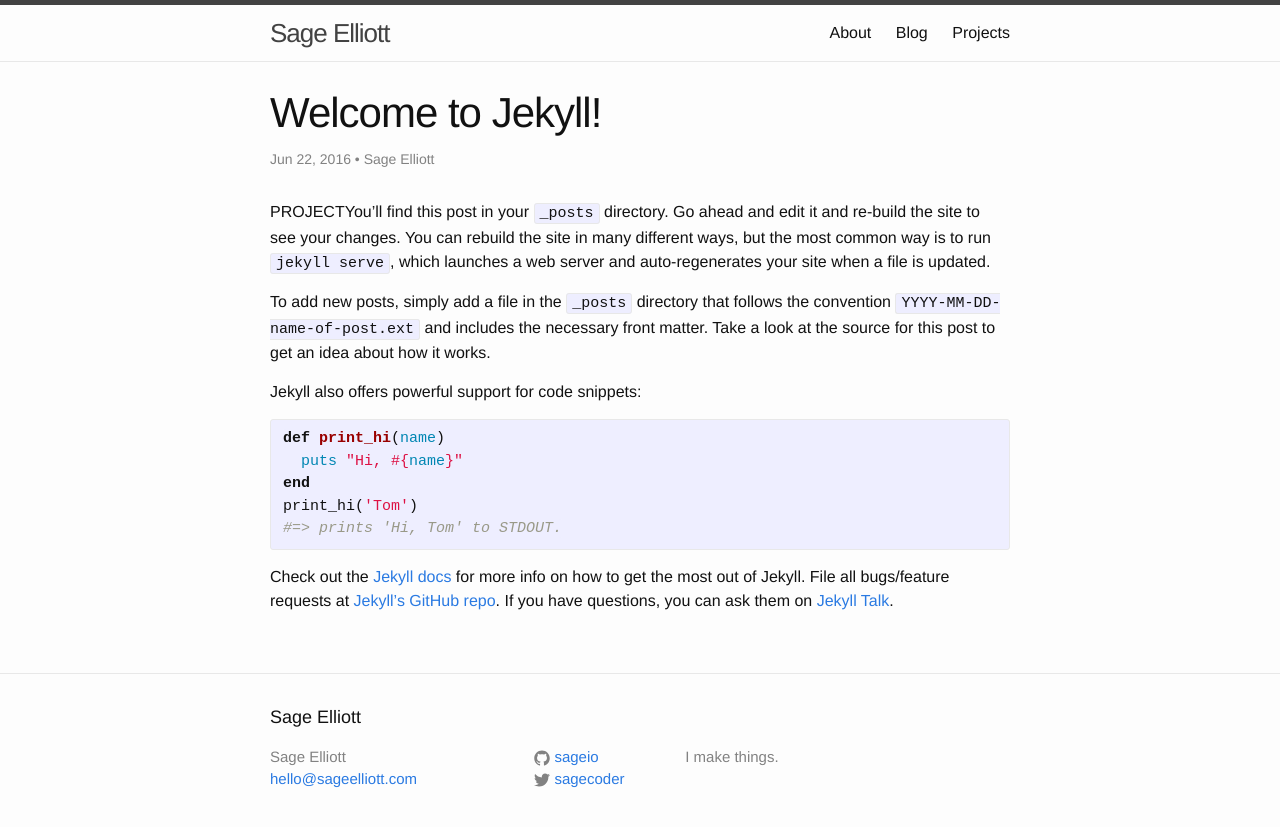
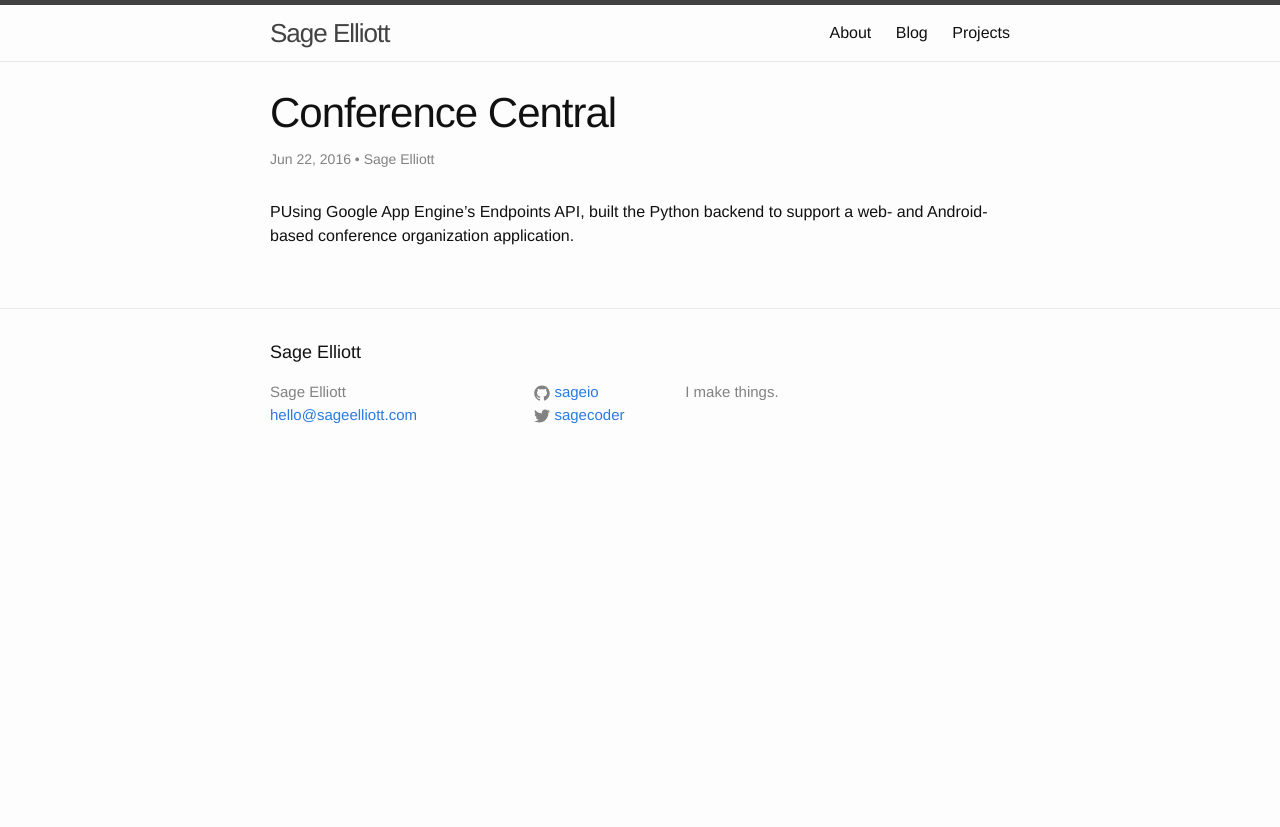
Before and after one commit to sagecodes/sage-blog, a Jekyll site: the page built from _posts/2016-06-22-test.markdown, in a window 1280 px wide. Shown: the top 827 px of the page. Built offline with Jekyll 4.4.1, drawn with Linux system fonts in a browser that asks for light colours.

Commit message:
Add actual sample project and update AWS post

```diff
--- a/_posts/2016-06-22-test.markdown
+++ b/_posts/2016-06-22-test.markdown
@@ -1,28 +1,12 @@
 ---
 layout: post
-title:  "Welcome to Jekyll!"
+title:  "Conference Central"
 date:   2016-06-22
 categories: project
-tags: python ruby css
+tags: python AppEngine
 author: Sage Elliott
 published: true
+demo:
+github:
 ---
-PROJECTYou’ll find this post in your `_posts` directory. Go ahead and edit it and re-build the site to see your changes. You can rebuild the site in many different ways, but the most common way is to run `jekyll serve`, which launches a web server and auto-regenerates your site when a file is updated.
-
-To add new posts, simply add a file in the `_posts` directory that follows the convention `YYYY-MM-DD-name-of-post.ext` and includes the necessary front matter. Take a look at the source for this post to get an idea about how it works.
-
-Jekyll also offers powerful support for code snippets:
-
-{% highlight ruby %}
-def print_hi(name)
-  puts "Hi, #{name}"
-end
-print_hi('Tom')
-#=> prints 'Hi, Tom' to STDOUT.
-{% endhighlight %}
-
-Check out the [Jekyll docs][jekyll-docs] for more info on how to get the most out of Jekyll. File all bugs/feature requests at [Jekyll’s GitHub repo][jekyll-gh]. If you have questions, you can ask them on [Jekyll Talk][jekyll-talk].
-
-[jekyll-docs]: http://jekyllrb.com/docs/home
-[jekyll-gh]:   https://github.com/jekyll/jekyll
-[jekyll-talk]: https://talk.jekyllrb.com/
+PUsing Google App Engine's Endpoints API, built the Python backend to support a web- and Android-based conference organization application.
```
Also changed, not shown: _posts/2016-06-24-AWS-Flask_setup.markdown (+3 -10 lines).
